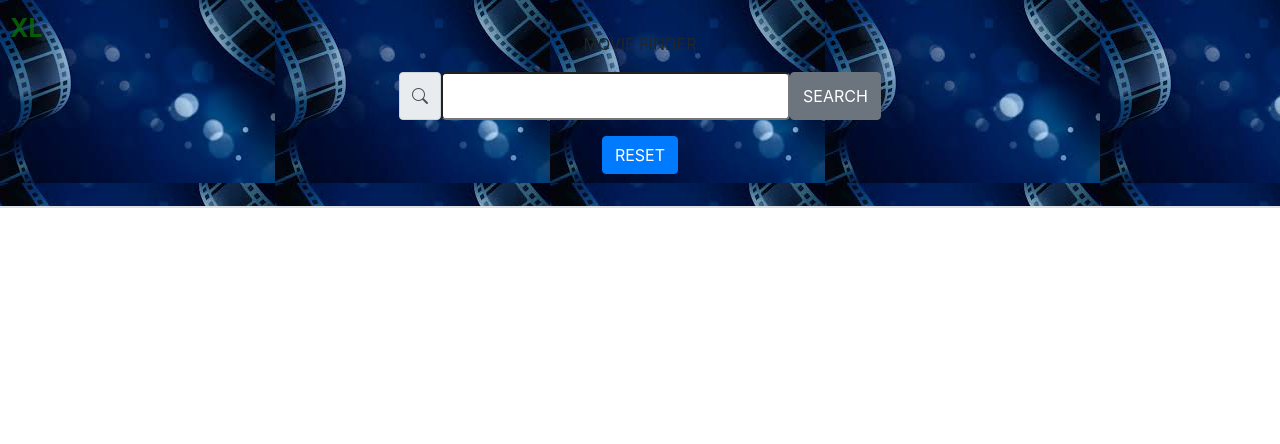
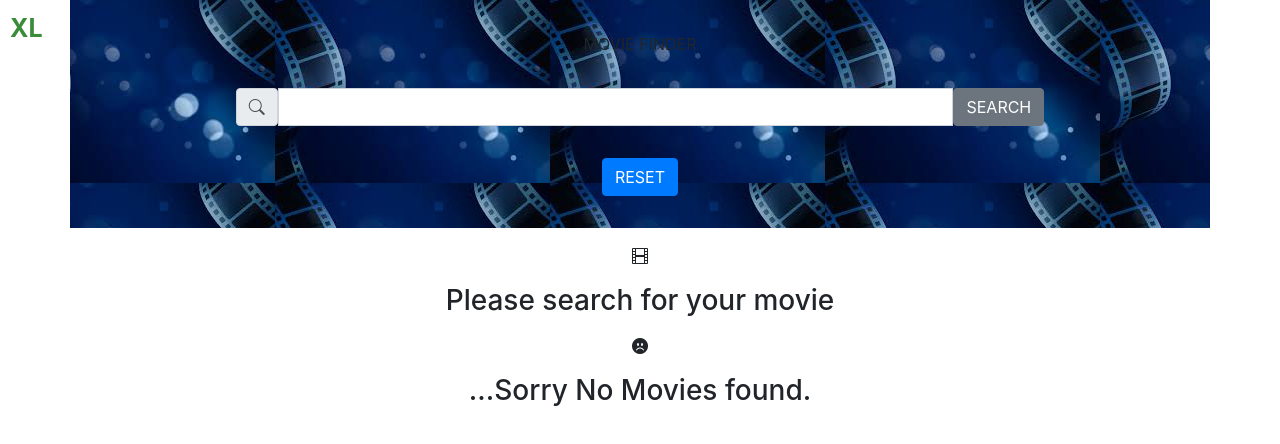
Before and after one commit to Muthu-AMMEW/movie-finder, a website: page index.html in a window 1280 px wide. Drawn offline with nearby package versions, Linux system fonts and the light colour scheme.

Commit message:
html css layout finished

```diff
--- a/index.html
+++ b/index.html
@@ -14,28 +14,36 @@
 </head>
 
 <body>
-    <div class="container-fluid bgpic">
+    <div class="container-md bgpic">
         <div class="d-flex flex-column p-3 justify-content-around align-items-center">
-            <div class="text-bg-light fs-1 m-3">
+            <div class="text-bg-light fs-1 m-3 rounded-2">
                 MOVIE FINDER
             </div>
-            <div class="text-bg-light">
-                <div class="input-group">
-                    <span class="input-group-text"><i class="bi bi-search"></i></span>
-                    <input class="form-control-lg" type="search" name="search" id="search">
-                    <button type="button" class="btn btn-secondary">SEARCH</button>
-                </div>
+
+            <div class="input-group w-75 m-3">
+                <span class="input-group-text"><i class="bi bi-search"></i></span>
+                <input class="form-control" type="search" name="search" id="search">
+                <button type="button" class="btn btn-secondary" id="searchBtn">SEARCH</button>
             </div>
             <div>
-                <button type="button" class="btn btn-primary m-3">RESET</button>
+                <button type="button" class="btn btn-primary m-3" id="resetBtn">RESET</button>
             </div>
 
         </div>
 
     </div>
 
-    </div>
-    <div class="border">
+    <div class="container-fluid border-5 text-center pt-3">
+        <div class="container" id="searchMsg">
+            <div class="fs-1"><i class="bi bi-film"></i>
+            </div>
+            <h3 class="m-3">Please search for your movie</h3>
+        </div>
+        <div class="container" id="errorMsg">
+            <div class="fs-1"><i class="bi bi-emoji-frown-fill"></i>
+            </div>
+            <h3 class="m-3">...Sorry No Movies found.</h3>
+        </div>
 
     </div>
 
```
